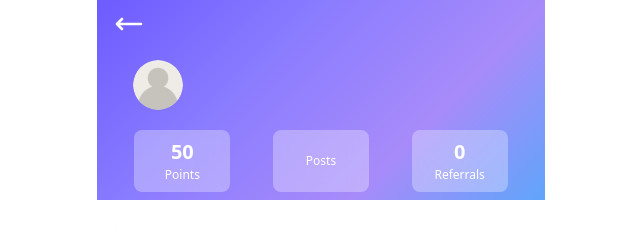
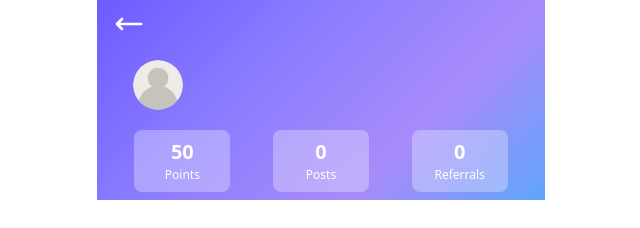
Before and after one commit to Habiba712/ECBI-frontend, a Next.js app: page /pages/profile/inf in a window 1280 px wide. Shown: the top 228 px of the page, without its empty margins (319-959 px from the left). Built offline with nearby package versions, Linux system fonts and the light colour scheme.

Commit message:
add points for specefic pos

```diff
--- a/app/pages/profile/inf/page.js
+++ b/app/pages/profile/inf/page.js
@@ -239,7 +239,7 @@ export default function InfProfilePage() {
                         <p className="text-lg ">Points</p>
                     </div>
                     <div className="rounded-lg bg-black-100  flex flex-col justify-center items-center px-5 py-2 max-w-24 w-full bg-white/30 backdrop-blur-lg">
-                        <h4 className="text-xl font-semibold">{loggedInUser?.finalUser?.posts?.length}</h4>
+                        <h4 className="text-xl font-semibold">{loggedInUser?.finalUser?.posts?.length || 0} </h4>
                         <p className="text-lg ">Posts</p>
                     </div>
                     <div className="rounded-lg bg-black-100  flex flex-col justify-center items-center px-5 py-2 max-w-24 w-full bg-white/30 backdrop-blur-lg">
```
